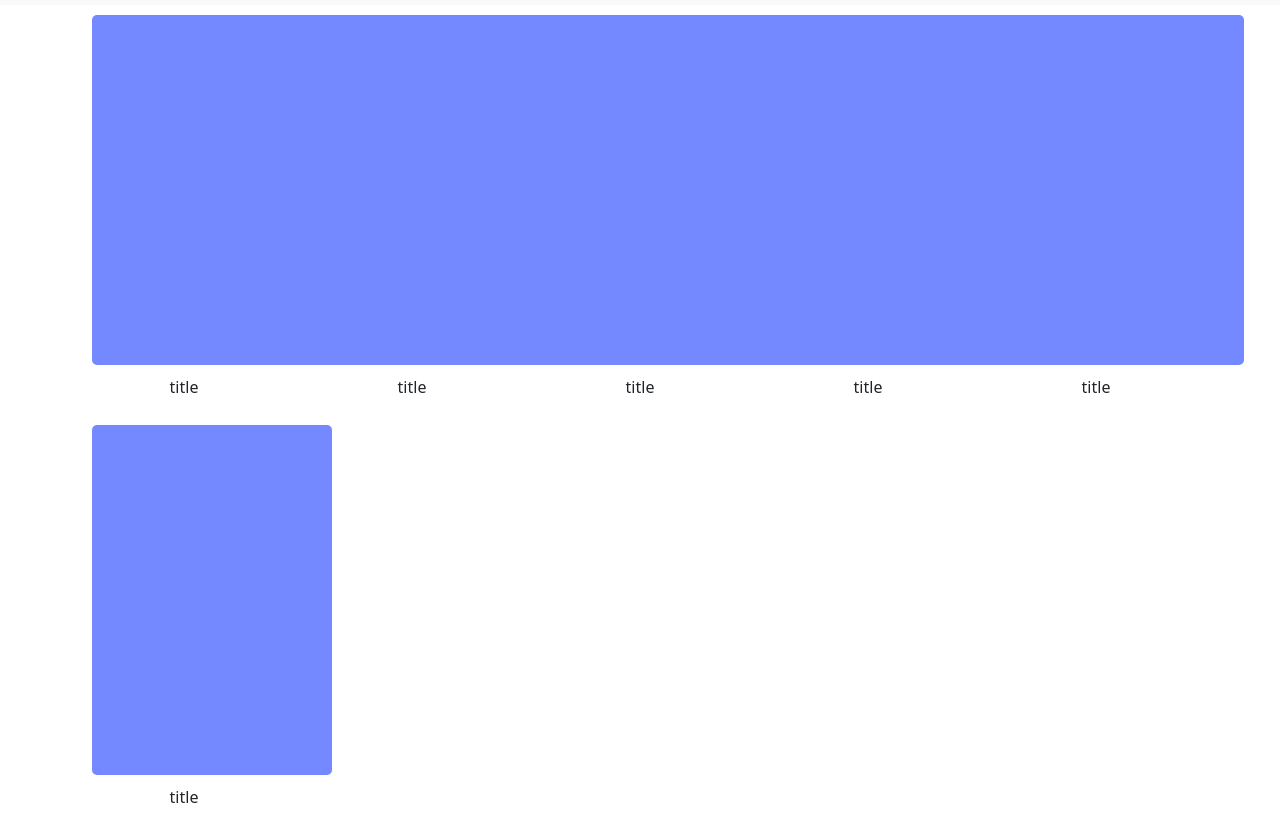
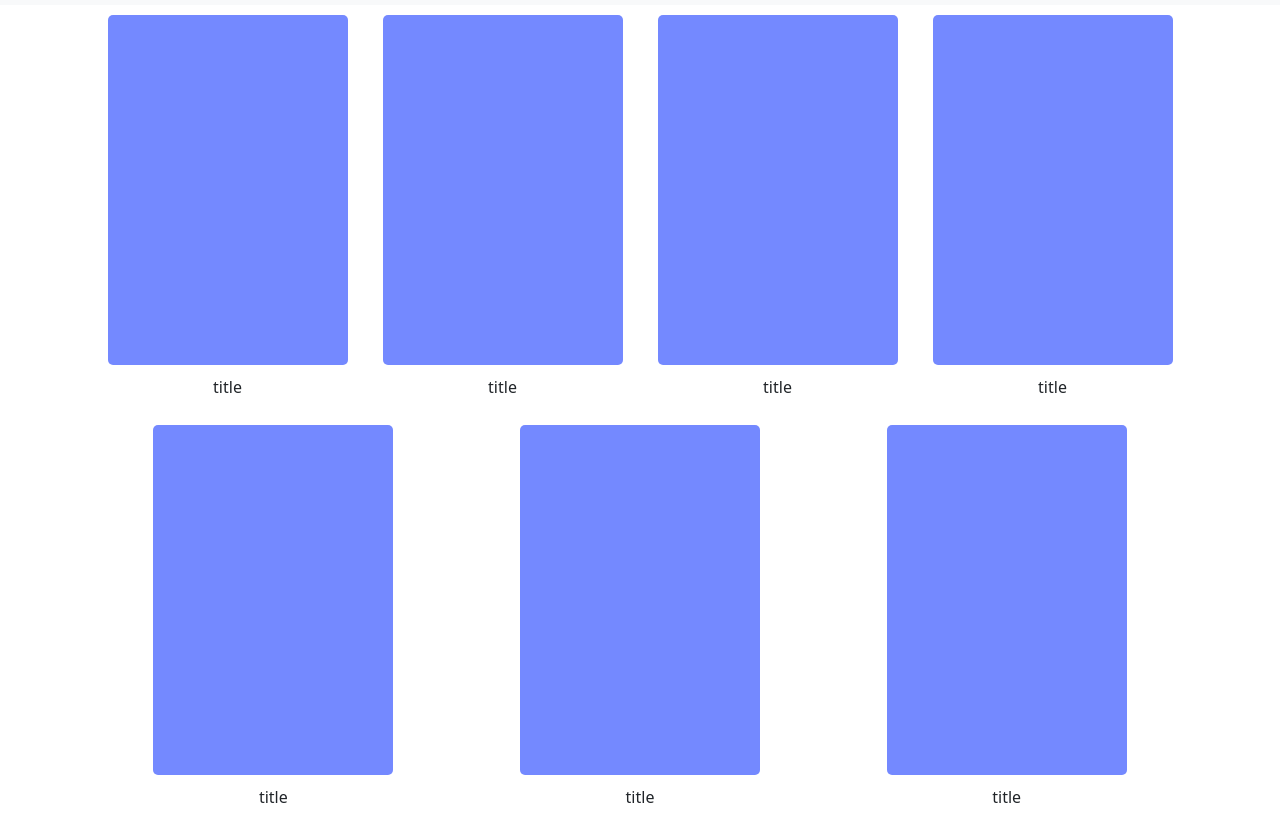
Before and after one commit to FuNk-y0u/merger, an Electron app: page html/home.html in a window 1280 px wide. Shown: the part 51-876 px from the top of the page. Drawn offline with nearby package versions, Linux system fonts and the light colour scheme.

Commit message:
Fixed grid system.

```diff
--- a/html/home.html
+++ b/html/home.html
@@ -31,37 +31,37 @@
                 </div>
             </nav>
        </div>
-       <div class="container text-center">
-            <div class="row  row-cols-5">
+       <div class="container text-center px-4">
+           <div class="row gx-2">
                <div class="col">
-                    <div id="show"></div>
+                   <div id="show" class="mx-auto"></div>
                    <p>title</p>
                </div>
                <div class="col">
-                    <div id="show"></div>
+                   <div id="show" class="mx-auto"></div>
                    <p>title</p>
                </div>
                <div class="col">
-                    <div id="show"></div>
+                   <div id="show" class="mx-auto"></div>
                    <p>title</p>
                </div>
                <div class="col">
-                    <div id="show"></div>
+                   <div id="show" class="mx-auto"></div>
                    <p>title</p>
                </div>
                <div class="col">
-                    <div id="show"></div>
+                   <div id="show" class="mx-auto"></div>
                    <p>title</p>
                </div>
                <div class="col">
-                    <div id="show"></div>
+                   <div id="show" class="mx-auto"></div>
                    <p>title</p>
                </div>
-
+               <div class="col">
+                   <div id="show" class="mx-auto"></div>
+                   <p>title</p>
                </div>
            </div>
        </div>
-
-    </div>
     </body>
 </html>
```
Lines whose indentation alone changed are shown as unchanged.
